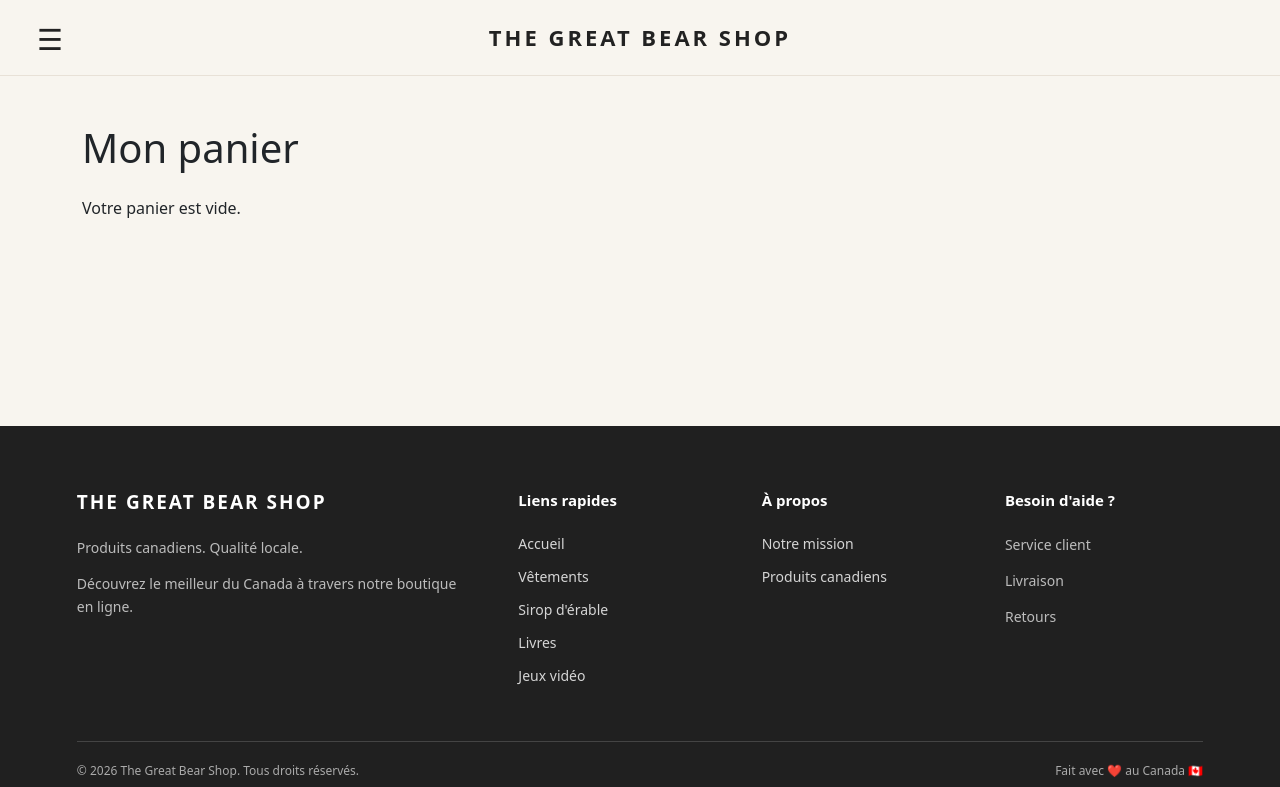
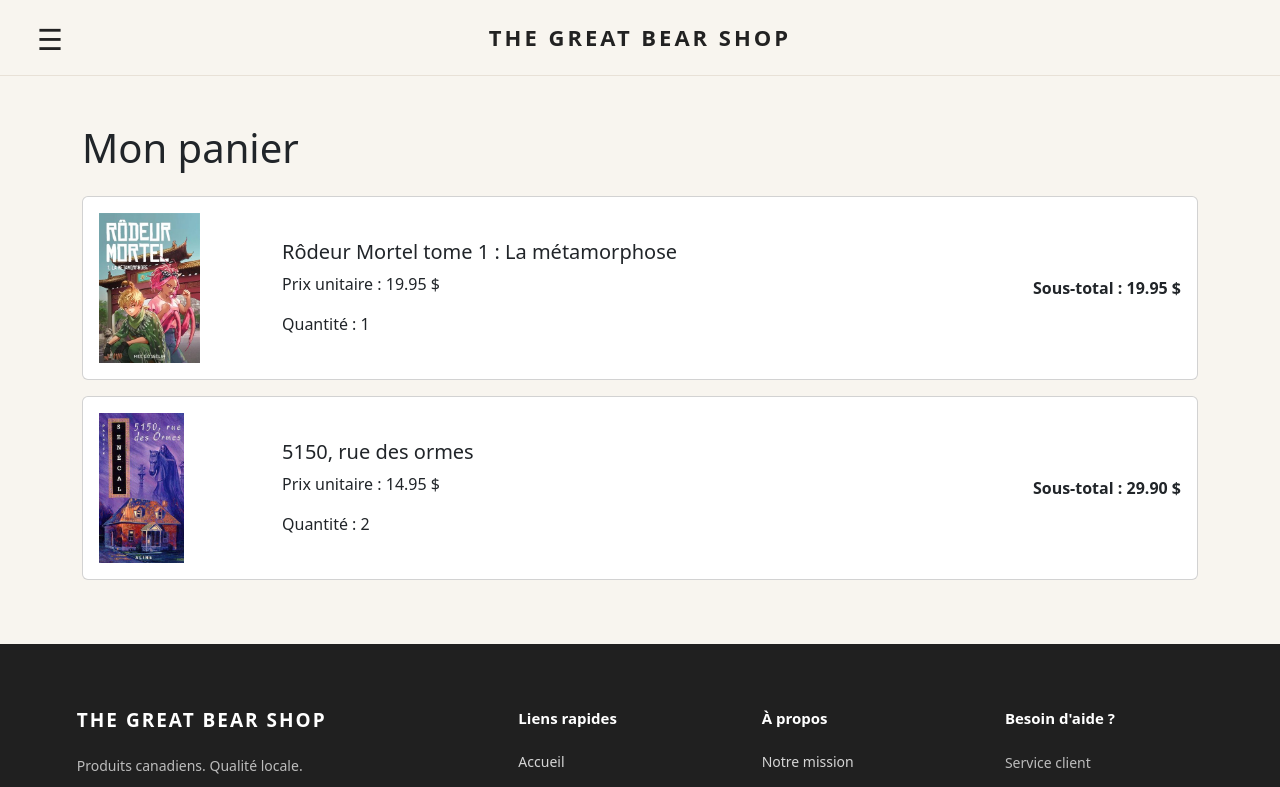
Before and after one commit to amirahv/great-bear-shop-a2026, a React (Vite) app in the folder GreatBearShop/: page /panier in a window 1280 px wide. Shown: the top 787 px of the page. Built offline with nearby package versions, Linux system fonts and the light colour scheme.

Commit message:
modifier la page panier

```diff
--- a/GreatBearShop/src/pages/PagePanier.tsx
+++ b/GreatBearShop/src/pages/PagePanier.tsx
@@ -1,9 +1,65 @@
+import panierTemporaire from "../data/panierTemporaire";
+
 function PagePanier() {
   return (
     <div className="container py-5">
       <h1 className="mb-4">Mon panier</h1>
 
-      <p>Votre panier est vide.</p>
+      {panierTemporaire.length === 0 ? (
+        <p>Votre panier est vide.</p>
+      ) : (
+        panierTemporaire.map((article) => (
+          <div className="card mb-3" key={article.produitId}>
+            <div className="card-body">
+              <div className="row align-items-center g-3">
+                <div className="col-12 col-md-2">
+                  {article.images.length > 0 ? (
+                    <img
+                      src={article.images[0]}
+                      alt={article.nom}
+                      className="img-fluid"
+                      style={{
+                        maxHeight: "150px",
+                        objectFit: "contain",
+                      }}
+                    />
+                  ) : (
+                    <span className="text-muted">Aucune image</span>
+                  )}
+                </div>
+
+                <div className="col-12 col-md-6">
+                  <h2 className="h5">{article.nom}</h2>
+
+                  <p>
+                    Prix unitaire :{" "}
+                    {article.prixUnitaire !== null
+                      ? `${article.prixUnitaire.toFixed(2)} $`
+                      : "Prix indisponible"}
+                  </p>
+
+                  <p className="mb-0">Quantité : {article.quantite}</p>
+
+                  {!article.disponible && (
+                    <p className="text-danger mt-2 mb-0">
+                      Article indisponible pour la quantité demandée.
+                    </p>
+                  )}
+                </div>
+
+                <div className="col-12 col-md-4 text-md-end">
+                  <p className="fw-bold mb-0">
+                    Sous-total :{" "}
+                    {article.totalLigne !== null
+                      ? `${article.totalLigne.toFixed(2)} $`
+                      : "Non calculable"}
+                  </p>
+                </div>
+              </div>
+            </div>
+          </div>
+        ))
+      )}
     </div>
   );
 }
```
